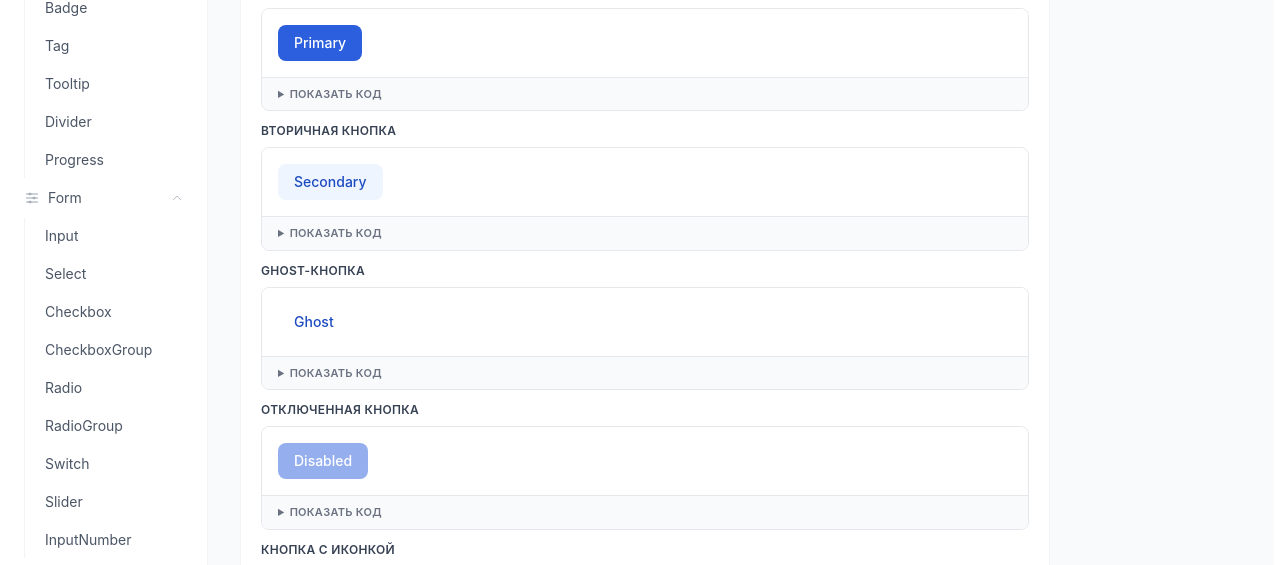
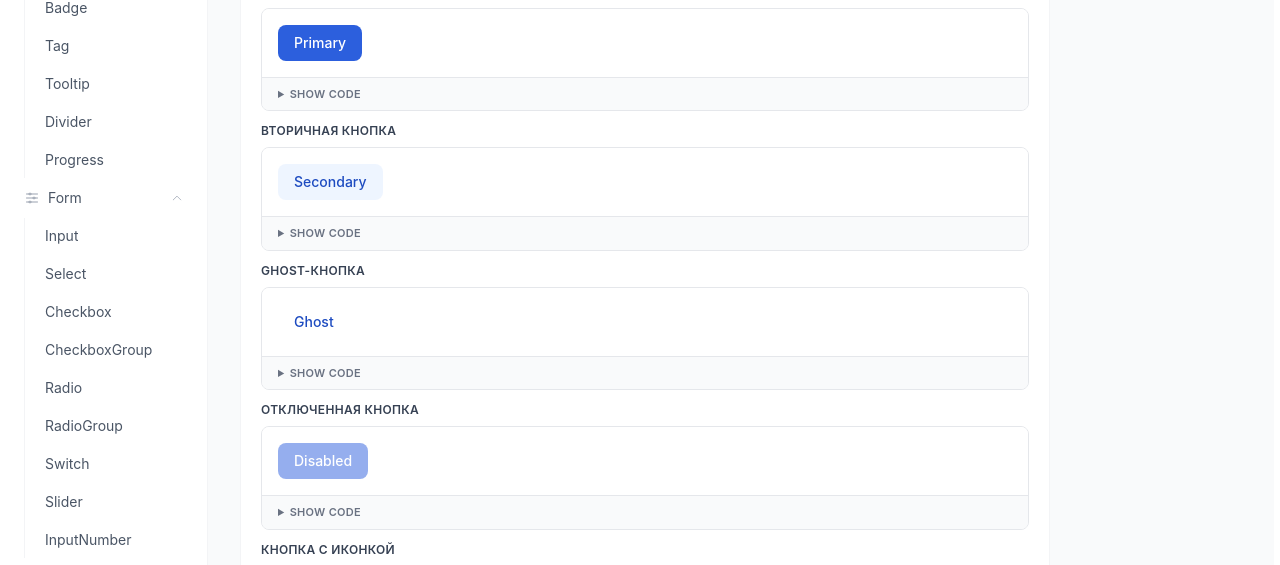
Before and after one commit to Jeesson/vibe-ui, a Vue app: page / in a window 1280 px wide. Both pictures are taken after a click on the button "Button". Shown: the part 230-795 px from the top of the page. Built offline with nearby package versions, Linux system fonts and the light colour scheme.

Commit message:
feat(docs): localize "show code" label via useLocale

```diff
--- a/src/playground/docs/DocExample.vue
+++ b/src/playground/docs/DocExample.vue
@@ -1,4 +1,6 @@
 <script setup lang="ts">
+import { useLocale } from "../composables/ui-locale";
+const { locale, t } = useLocale();
 withDefaults(
     defineProps<{
         title: string;
@@ -19,7 +21,7 @@ withDefaults(
             </div>
             <details class="border-t border-gray-200 bg-gray-50 dark:border-gray-300 dark:bg-gray-100">
                 <summary class="cursor-pointer px-4 py-2 text-[11px] font-semibold tracking-wide text-gray-500 uppercase transition-colors hover:bg-gray-100 dark:text-gray-700 dark:hover:bg-gray-200">
-                    Показать код
+                    {{ t("docs.showCode") }}
                 </summary>
                 <pre class="overflow-x-auto border-t border-gray-200 px-4 py-4 text-xs leading-6 text-gray-700 dark:border-gray-300 dark:text-gray-800"><code>{{ source }}</code></pre>
             </details>
```
